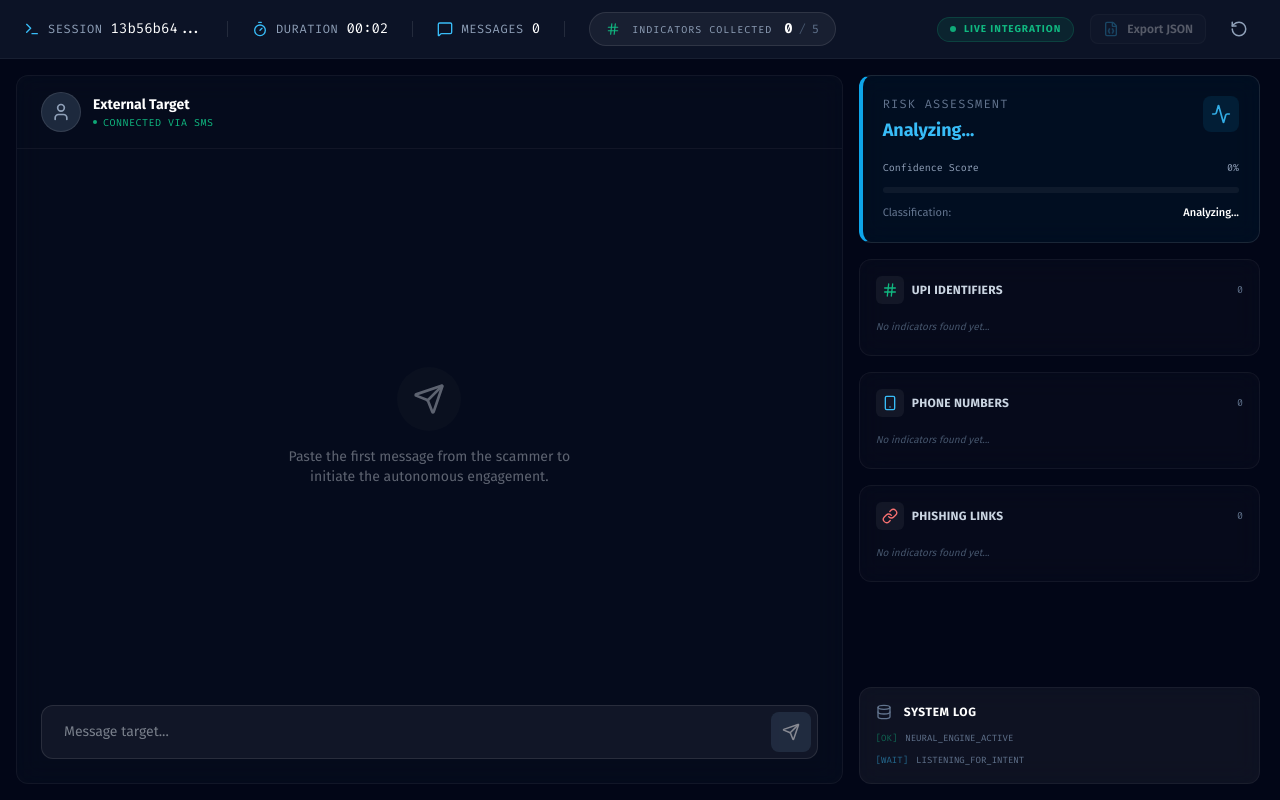
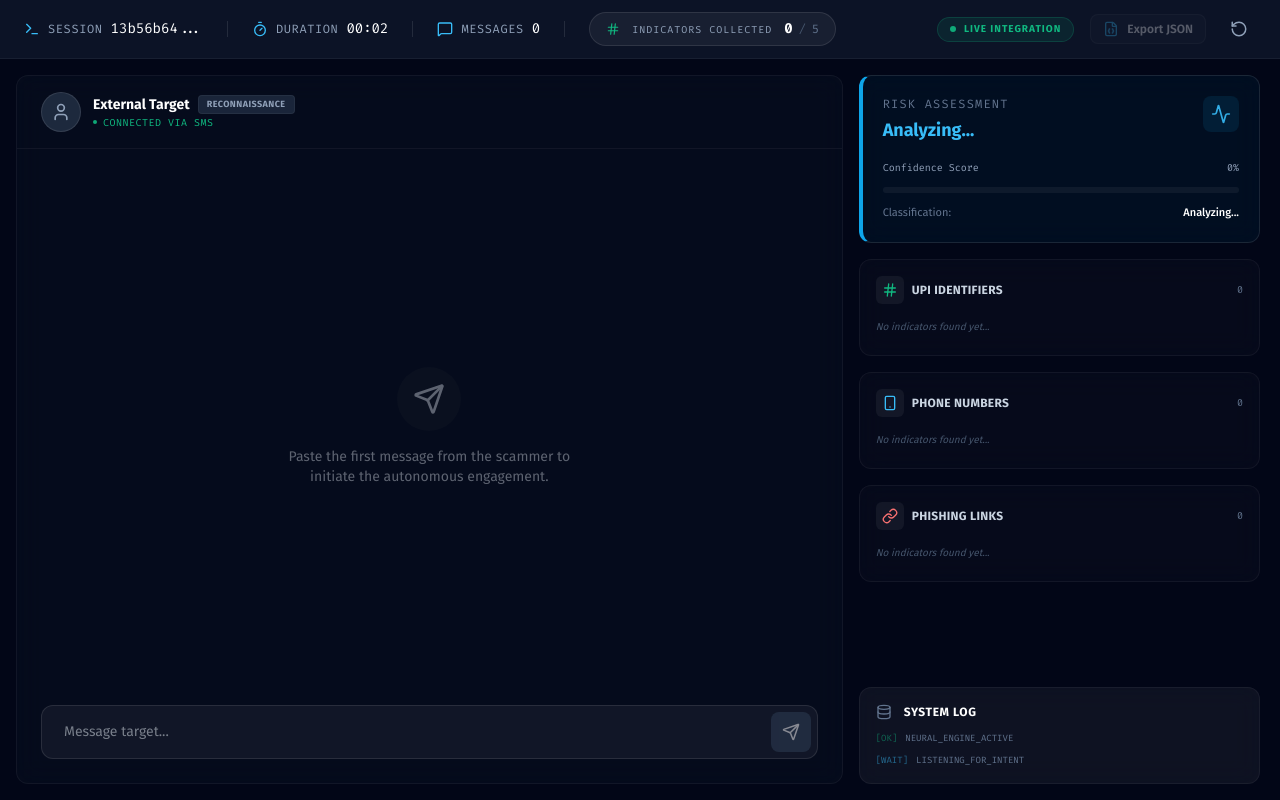
Before and after one commit to sush8471/ScamDEX-AI, a React (Vite) app: page / in a window 1280 px wide. Both pictures are taken after a click on the button "Start Simulation". Built offline with nearby package versions, Linux system fonts and the light colour scheme.

Commit message:
feat: add session stage label to chat header

```diff
--- a/src/components/ChatPanel.tsx
+++ b/src/components/ChatPanel.tsx
@@ -14,9 +14,10 @@ interface ChatPanelProps {
   isTyping: boolean;
   isLocked: boolean;
   investigationComplete: boolean;
+  stage: string;
 }
 
-const ChatPanel = ({ messages, onSend, isTyping, isLocked, investigationComplete }: ChatPanelProps) => {
+const ChatPanel = ({ messages, onSend, isTyping, isLocked, investigationComplete, stage }: ChatPanelProps) => {
   const [input, setInput] = useState('')
   const scrollRef = useRef<HTMLDivElement>(null)
 
@@ -43,7 +44,18 @@ const ChatPanel = ({ messages, onSend, isTyping, isLocked, investigationComplete
             <User size={20} className="text-slate-400" />
           </div>
           <div>
-            <div className="text-sm font-bold text-white">External Target</div>
+            <div className="flex items-center gap-2">
+              <div className="text-sm font-bold text-white">External Target</div>
+              <div className={cn(
+                "px-2 py-0.5 rounded text-[9px] font-bold uppercase tracking-wider",
+                stage === "Investigation Complete" ? "bg-green-500/20 text-green-500 border border-green-500/30" :
+                stage === "Intelligence Extraction" ? "bg-alert/20 text-alert border border-alert/30" :
+                stage === "Engagement" ? "bg-accent/20 text-accent border border-accent/30" :
+                "bg-slate-700/50 text-slate-400 border border-white/5"
+              )}>
+                {stage}
+              </div>
+            </div>
             <div className="text-[10px] text-accent font-mono uppercase tracking-wider flex items-center gap-1.5">
               <span className="w-1 h-1 bg-accent rounded-full animate-pulse" />
               Connected via SMS
--- a/src/components/Simulator.tsx
+++ b/src/components/Simulator.tsx
@@ -185,6 +185,14 @@ const Simulator = ({
     if (intel.upiIds.length > 0 || intel.scamDetected) count++;
     if (intel.logs.some(l => ['FREE_OFFER_PATTERN_MATCHED', 'QR_CODE_TRIGGER_IDENTIFIED', 'PAYMENT_TRIGGER_IDENTIFIED'].includes(l.message))) count++;
     return Math.min(count, 5);
+  };
+
+  const getStage = () => {
+    if (investigationComplete) return "Investigation Complete";
+    const indicators = getIndicatorCount();
+    if (indicators >= 2) return "Intelligence Extraction";
+    if (messages.length > 0) return "Engagement";
+    return "Reconnaissance";
   };
 
   const handleSendMessage = async (text: string) => {
@@ -438,6 +446,7 @@ const Simulator = ({
             isTyping={isTyping}
             isLocked={isResultMode || investigationComplete}
             investigationComplete={investigationComplete}
+            stage={getStage()}
           />
         </div>
 
```
